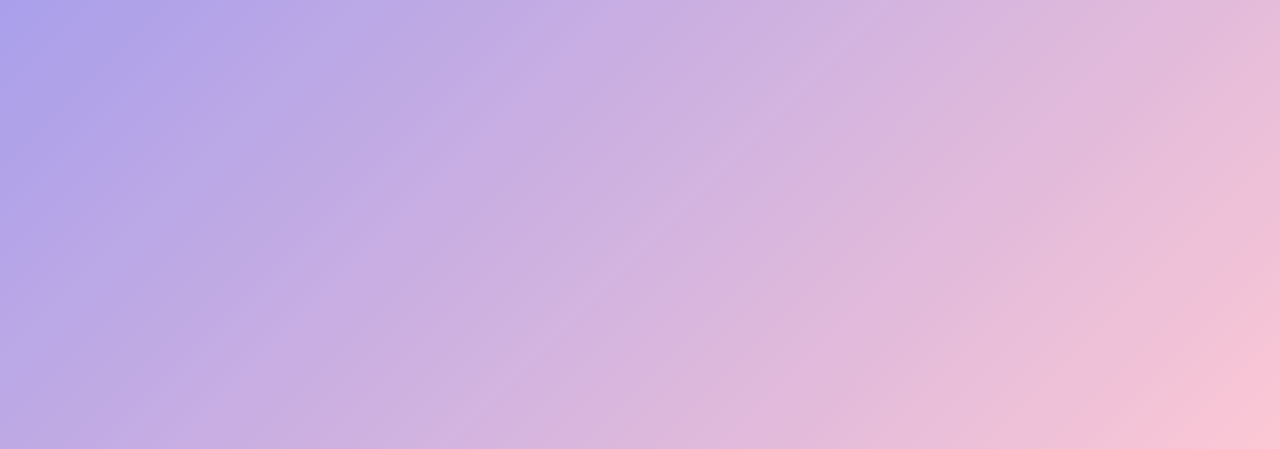
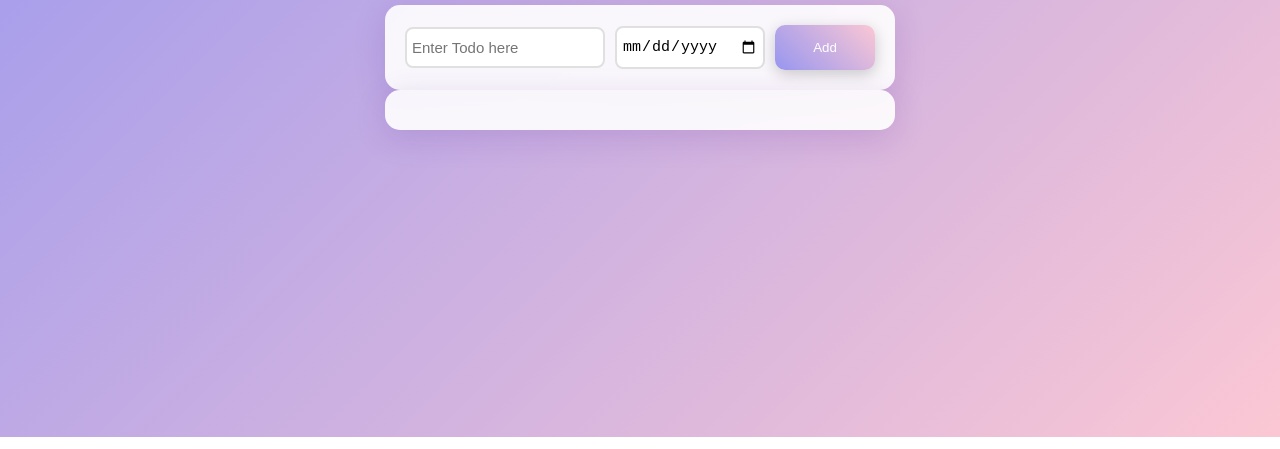
Before and after one commit to Ajinkya0605/ToDoList-, a plain HTML site: page index.html in a window 1280 px wide. Shown: the part 379-828 px from the top of the page. Drawn offline with Linux system fonts and the light colour scheme.

Commit message:
Update index.html

```diff
--- a/index.html
+++ b/index.html
@@ -3,6 +3,17 @@
 <head>
   <link rel="stylesheet" href="ToDo.css">
   <title>Todo App</title>
+  <style>
+    body {
+      display: flex;
+      flex-direction: column;
+      align-items: center;
+      justify-content: center;
+    }
+    .grid-container {
+      margin: 0 auto;
+    }
+  </style>
 </head>
 <body>
   <h1 id="main-heading">Todo App</h1>
```
